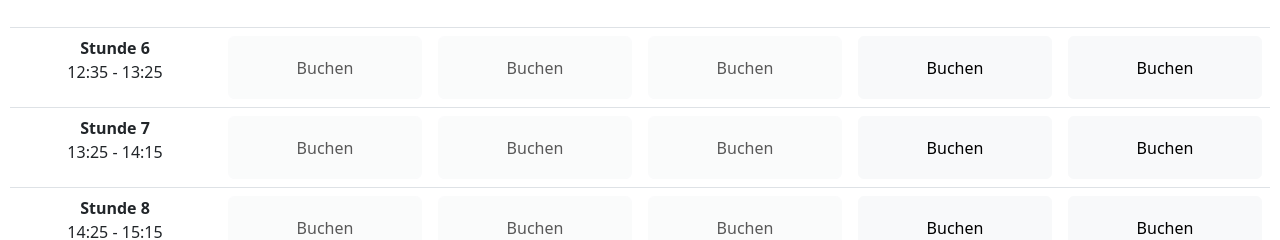
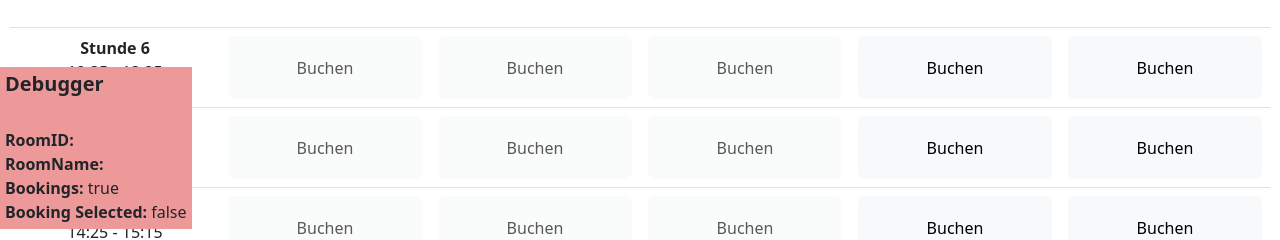
Before and after one commit to OliverFida/CheckIt, a React (Create React App) app in the folder frontend/: page /home in a window 1280 px wide. Shown: the part 571-811 px from the top of the page. Built offline with nearby package versions, Linux system fonts and the light colour scheme; no server answers; sample sign-in values are in the browser's storage.

Commit message:
Debugger

```diff
--- a/frontend/src/pages/HomePage.js
+++ b/frontend/src/pages/HomePage.js
@@ -6,6 +6,7 @@ import AppNavBooking from './components/AppNavBooking';
 import Stundenplan from './components/Stundenplan';
 import HomePageContextProvider from '../contexts/HomePageContext';
 import BookingModal from './components/BookingModal';
+import {HomePageDebugger} from './components/Debugger';
 
 export default function HomePage(){
     return(
@@ -16,6 +17,7 @@ export default function HomePage(){
                 </AppNavBar>
                 <Stundenplan />
                 <BookingModal />
+                <HomePageDebugger />
             </Stack>
         </HomePageContextProvider>
     );
--- a/frontend/src/pages/components/AppNavBooking.js
+++ b/frontend/src/pages/components/AppNavBooking.js
@@ -39,12 +39,8 @@ function RoomDropDown(){
     };
 
     return(
-        <>
-        {hpContext.roomSelection.id}<br />
-        {hpContext.bookings.bookings.toString()}
         <NavDropdown title={hpContext.roomSelection.name ? hpContext.roomSelection.name : "Raum"} align="end">
             {elements}
         </NavDropdown>
-        </>
     );
 }
--- /dev/null
+++ b/frontend/src/pages/components/Debugger.js
@@ -0,0 +1,27 @@
+// Component imports
+import React, {useContext} from 'react';
+import { HomePageContext } from '../../contexts/HomePageContext';
+
+export function HomePageDebugger(){
+    const {hpContext, setHpContext} = useContext(HomePageContext);
+
+    return(
+        <div style={{position: 'fixed', bottom: 0, left: 0, padding: 5, backgroundColor: '#ee9999'}}>
+            <h5><b>Debugger</b></h5><br />
+            <b>RoomID:</b> {hpContext.roomSelection.id}<br />
+            <b>RoomName:</b> {hpContext.roomSelection.name}<br />
+            <b>Bookings:</b> {hpContext.bookings.bookings !== [] ? "true" : "false"}<br />
+            <b>Booking Selected:</b> {hpContext.bookings.selected !== null ? "true" : "false"}<br />
+            {hpContext.bookings.selected !== null ?
+            <>
+            <br />
+            <b>ID:</b> {hpContext.bookings.selected.booking?.id}<br />
+            <b>View Mode:</b> {hpContext.bookings.selected.viewMode ? "true" : "false"}<br />
+            <b>Edit Mode:</b> {hpContext.bookings.selected.editMode ? "true" : "false"}<br />
+            <b>Day:</b> {hpContext.bookings.selected.day}<br />
+            <b>Lesson:</b> {hpContext.bookings.selected.lesson}<br />
+            </>
+            : null}
+        </div>
+    );
+};
--- a/frontend/src/pages/components/Stundenplan.js
+++ b/frontend/src/pages/components/Stundenplan.js
@@ -13,7 +13,6 @@ export default function Stundenplan(){
 
     return(
         <Stack direction='vertical'>
-            {hpContext.roomSelection.id}
             <LoadingSpinner loading={hpContext.uiControl.bookingsLoading}>
                 <Table className='stundenplan'>
                     <StundenplanHead />
--- a/frontend/src/pages/components/StundenplanBody.js
+++ b/frontend/src/pages/components/StundenplanBody.js
@@ -29,6 +29,7 @@ export default function StundenplanBody(){
             console.log("Getting Bookings");
             var temp = await BookingsAPI.getBookings(hpContext.roomSelection.id, moment().weekday(1).toJSON(), moment().weekday(5).add(amountWeeks - 1, 'weeks').toJSON());
             await setHpContext({...hpContext, uiControl: {...hpContext.uiControl, bookingsLoading: false}, bookings: {...hpContext.bookings, reload: false, bookings: temp}});
+            console.log("Set' Bookings");
         }
         doAsync();
     }, [hpContext.roomSelection.id, hpContext.bookings.reload]);
--- a/frontend/src/pages/components/StundenplanBooking.js
+++ b/frontend/src/pages/components/StundenplanBooking.js
@@ -9,6 +9,7 @@ export default function StundenplanBooking({day, lesson}){
     const [state, setState] = useState({variant: 'light', disabled: false, onClick: null, text: "", user: null, tooltip: "", booking: null});
 
     useEffect(() => {
+        console.log("Rendering Booking " + day + "-" + lesson.key);
         var targetHourStart = lesson.start.substring(0, 2);
         var targetMinuteStart = lesson.start.substring(3, 5);
         var targetDateStart = moment().weekday(1).add(hpContext.weekSelection.offset, 'weeks').add(day - 1, 'days');
@@ -31,15 +32,22 @@ export default function StundenplanBooking({day, lesson}){
 
         var loginUsername = localStorage.getItem('loginUsername');
         if(!foundBooking){
-            setState({...state, variant: 'light', disabled: timeOver, onClick: () => {onClick(false, false)}, text: "Buchen", user: null, tooltip: ""});
+            setState({...state, variant: 'light', disabled: timeOver, onClick: () => {onClick(false, false)}, text: "Buchen", user: null, tooltip: "", booking: null});
         }else if(loginUsername !== foundBooking.user.username){
-            setState({...state, variant: 'danger', disabled: timeOver, onClick: ()=> {onClick(false, true)}, text: "Gebucht von", user: `${foundBooking.user.firstName} ${foundBooking.user.lastname}`, tooltip: foundBooking.note});
+            console.log(foundBooking.id);
+            setState({...state, variant: 'danger', disabled: timeOver, onClick: ()=> {onClick(false, true)}, text: "Gebucht von", user: `${foundBooking.user.firstName} ${foundBooking.user.lastname}`, tooltip: foundBooking.note, booking: foundBooking});
         }else{
+            console.log(foundBooking.id);
             setState({...state, variant: 'success', disabled: timeOver, onClick: () => {onClick(true, false)}, text: "Gebucht von", user: `${foundBooking.user.firstName} ${foundBooking.user.lastname}`, tooltip: foundBooking.note, booking: foundBooking});
         }
     }, [hpContext.bookings.bookings, hpContext.weekSelection.offset]);
 
+    useEffect(()=> {
+        if(state.booking !== null) console.log("Selected: " + state.booking?.id);
+    }, [state.booking]);
+
     const onClick = (editMode, viewMode) => {
+        console.log(state.booking);
         setHpContext({...hpContext, bookings: {...hpContext.bookings, selected: {day: day, lesson: lesson.key, booking: state.booking, editMode: editMode, viewMode: viewMode}}});
     }
 
```
Also changed, not shown: 1 other file (tests, documents, lock files or other folders).
